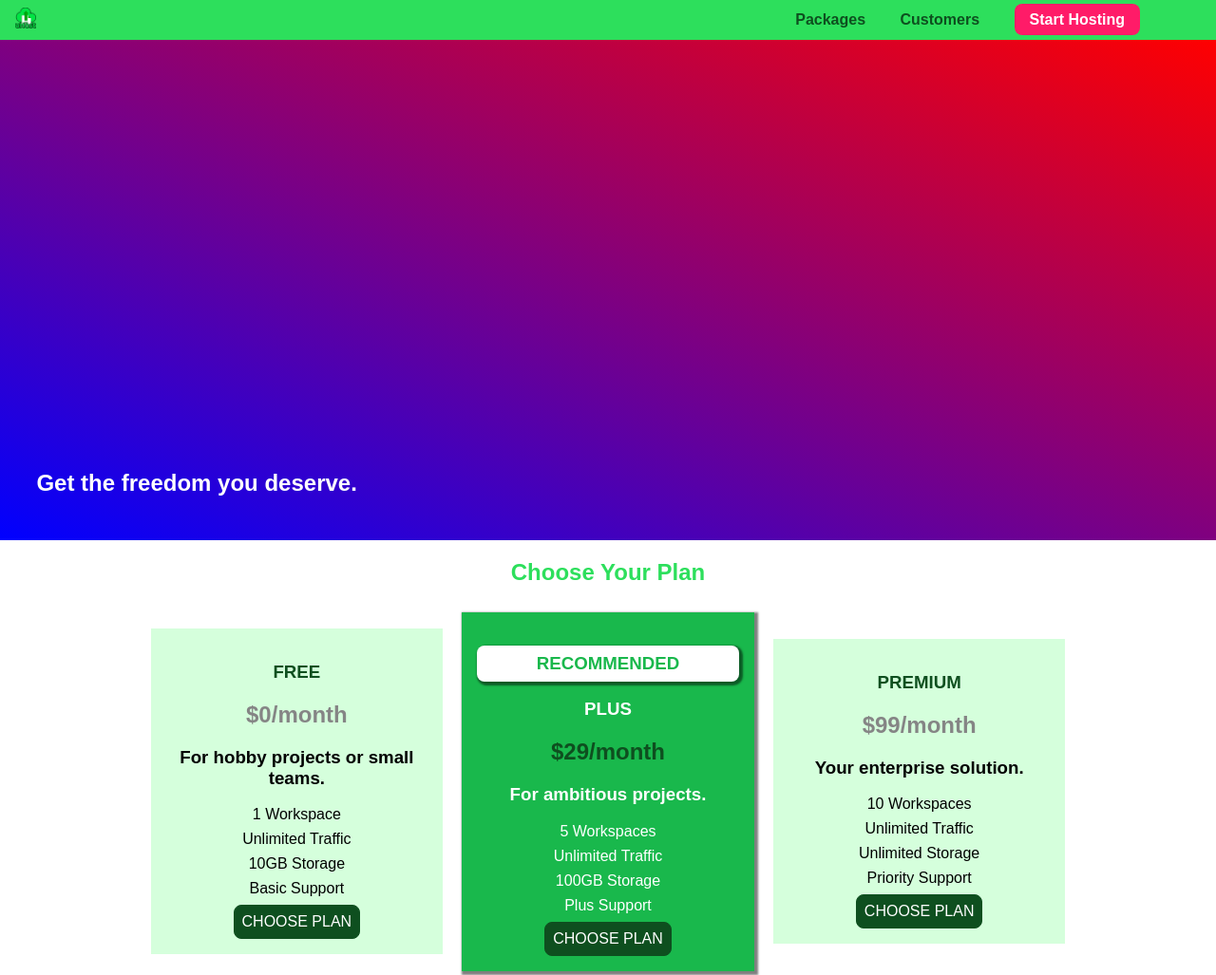
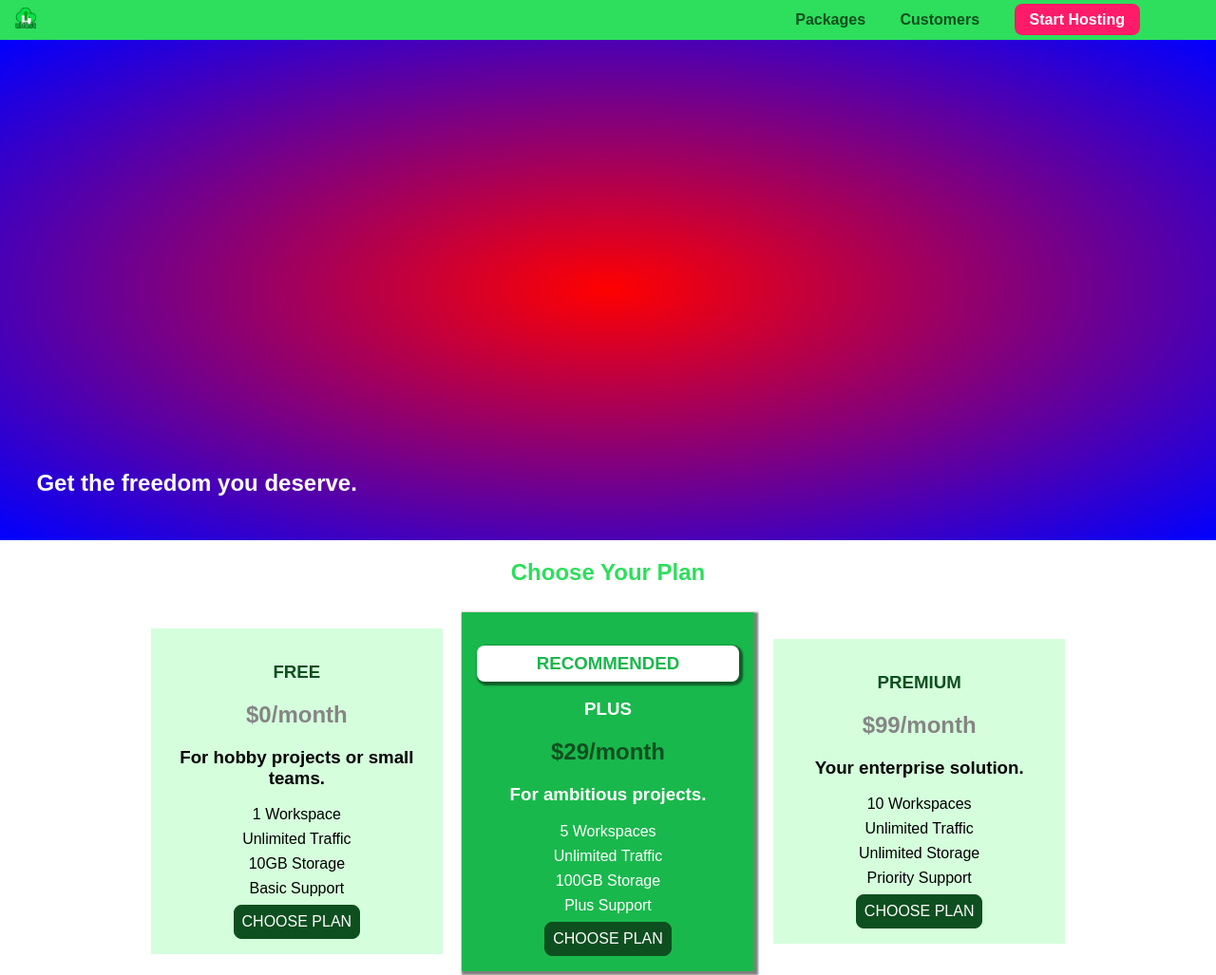
Before and after one commit to jripke74/css-0001, a plain HTML site: page index.html in a window 1280 px wide. Shown: the top 1027 px of the page at 95% size. Drawn offline with Linux system fonts and the light colour scheme.

Commit message:
add redial-gradient() to #product-overview

```diff
--- a/main.css
+++ b/main.css
@@ -6,7 +6,8 @@
   background-repeat: no-repeat;
   background-origin: border-box;
   background-clip: border-box; */
-  background-image: linear-gradient(to left bottom, red, blue);
+  /* background-image: linear-gradient(to left bottom, red, blue); */
+  background-image: radial-gradient(red, blue);
   width: 100%;
   height: 528px;
   padding: 10px;
```
